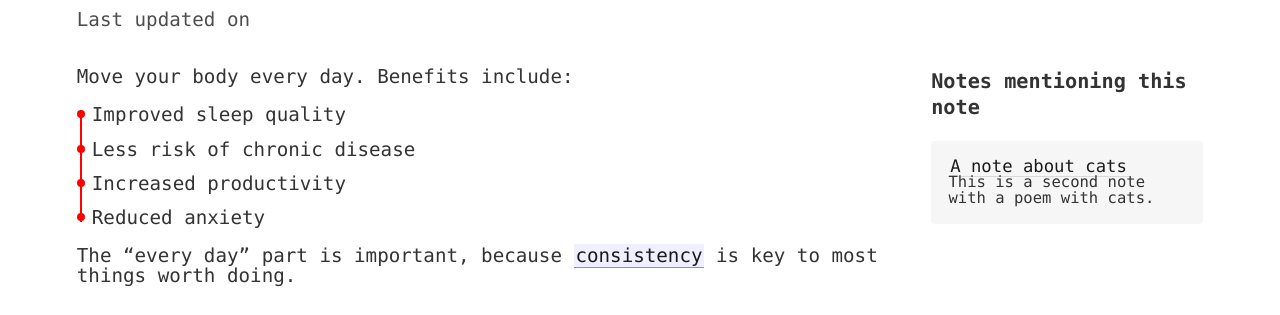
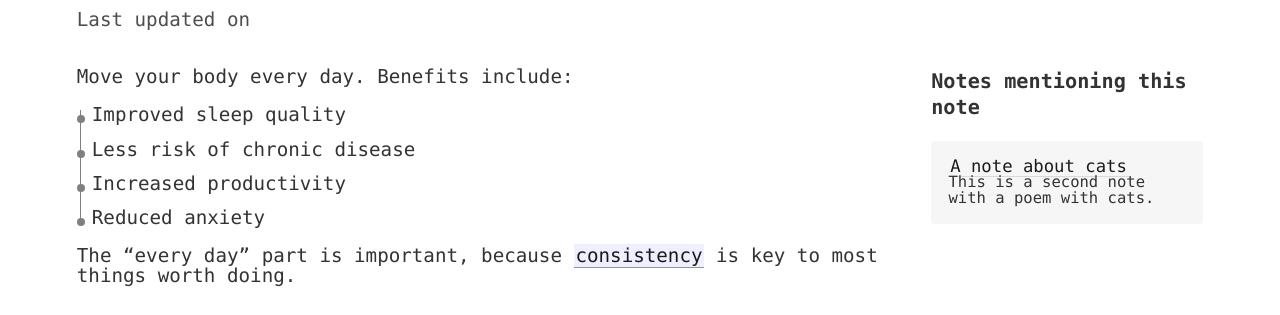
Before and after one commit to senseofeternity/drozdov, a Jekyll site: the page built from _notes/move your body every day.md, in a window 1280 px wide. Shown: the part 173-488 px from the top of the page. Built offline with Jekyll 4.4.1, drawn with Linux system fonts in a browser that asks for light colours.

Commit message:
Update _style.scss

```diff
--- a/_sass/_style.scss
+++ b/_sass/_style.scss
@@ -154,8 +154,8 @@ ul{
   &:before{
       content:"";
       display: inline-block;
-      width: 2px;
-      background: red;
+      width: 1px;
+      background: gray;
       position: absolute;
       left:3px;
       top:5px;
@@ -170,10 +170,10 @@ ul{
       display: inline-block;
       width: 8px;
       height: 8px;
-      background: red;
+      background: gray;
       position: absolute;
       left:0;
-      top:5px;
+      top:10px;
       border-radius: 10px;
     }
   }
```
